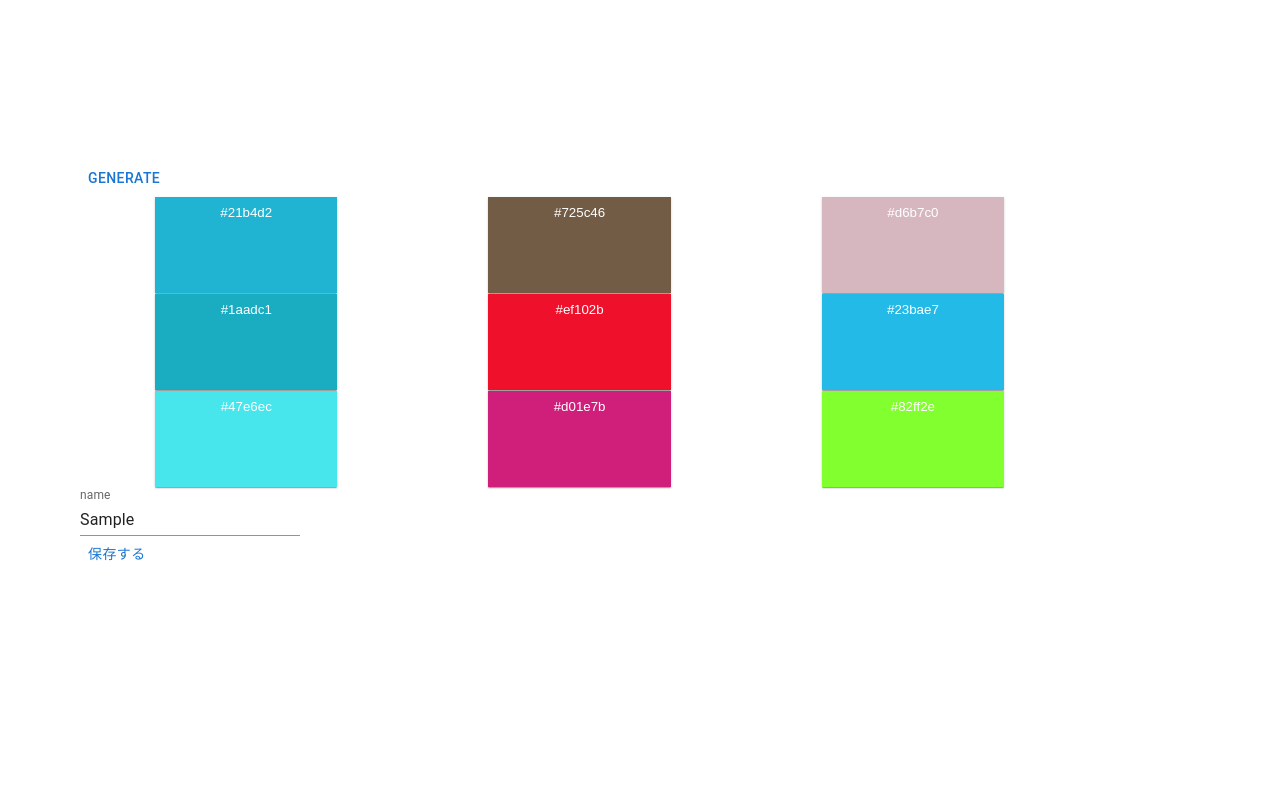
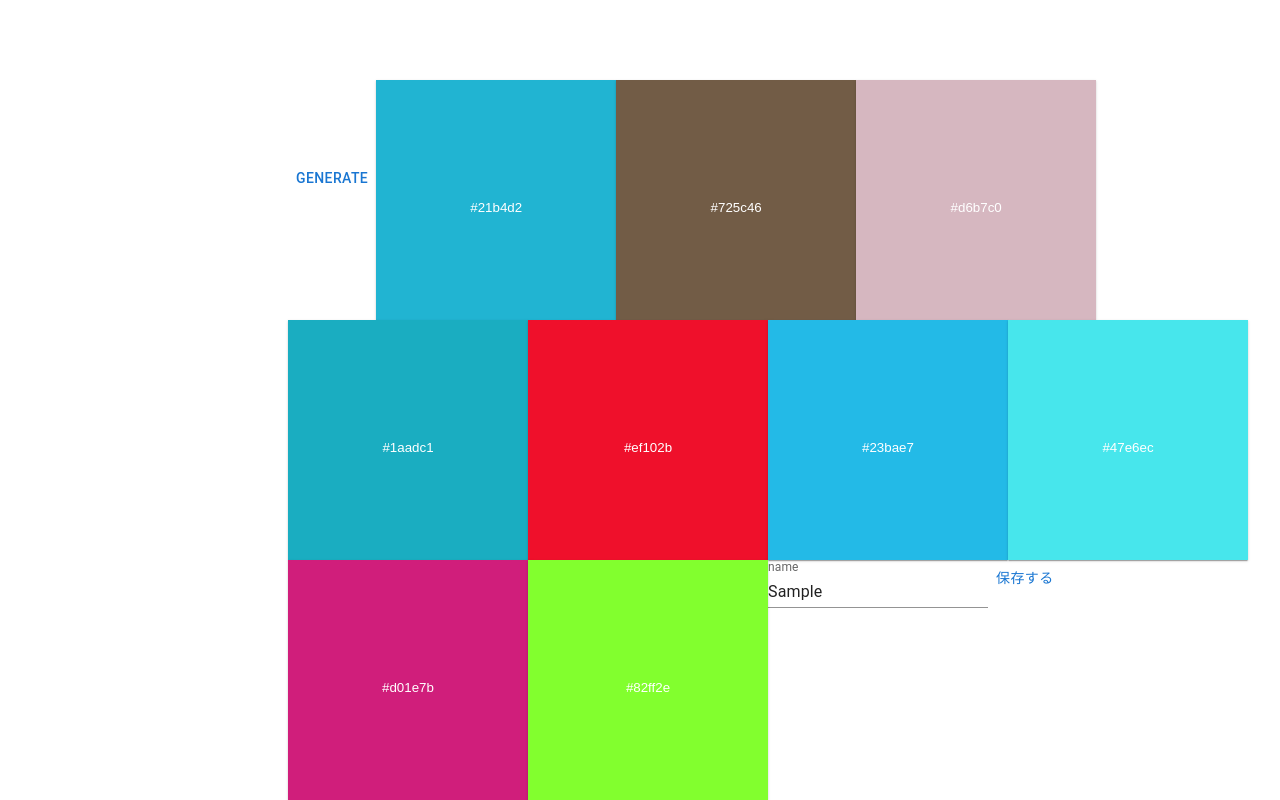
Before and after one commit to Kohsaku/color-palette-app, a React (Create React App) app: page / in a window 1280 px wide. Both pictures are taken after typing "Sample" into the empty fields and a click on the button "GENERATE". Built offline with nearby package versions, Linux system fonts and the light colour scheme.

Commit message:
firestore connected

```diff
--- a/src/components/Home.tsx
+++ b/src/components/Home.tsx
@@ -17,12 +17,12 @@ import { collection, addDoc, Timestamp } from "firebase/firestore";
 const theme = createTheme();
 const useStyles = makeStyles((theme) => ({
   box: {
-    paddingLeft: "10vh",
-    paddingTop: "20vh",
+    paddingTop: "10vh",
   },
   container: {
+    paddingLeft: "36vh",
     backgroundColor: "white",
-    width: "80vw",
+    width: "50vw",
   },
 }));
 
@@ -38,10 +38,10 @@ const Item = ({ sx, children, background }: ITEM) => (
     sx={{
       color: "white",
       backgroundColor: background,
-      padding: (theme: Theme) => theme.spacing(1),
-      height: (theme: Theme) => theme.spacing(10),
+      paddingTop: (theme: Theme) => theme.spacing(15),
+      height: (theme: Theme) => theme.spacing(15),
+      width: (theme: Theme) => theme.spacing(30),
       textAlign: "center",
-      width: "50%",
     }}
   >
     {children}
@@ -66,6 +66,7 @@ const Home: React.FC = () => {
     ],
   });
   const [displayPalette, setDisplayPalette] = useState(false);
+  const [openModal, setOpenModal] = useState(false);
 
   const handleClick = () => {
     const randomColor = palette.colors.map(
@@ -90,32 +91,27 @@ const Home: React.FC = () => {
       name: palette.name,
       colors: palette.colors,
     });
+    await setOpenModal(true);
   };
 
   return (
     <Box className={classes.box}>
-      <Grid
-        container
-        rowSpacing={0.1}
-        columnSpacing={0.1}
-        xs={10}
-        className={classes.container}
-      >
-        <Grid item xs={9} sx={{ paddingTop: "10vh", paddingLeft: "50vw" }}>
+      <Grid container className={classes.container}>
+        <Grid item sx={{ paddingTop: "10vh" }}>
           <Button onClick={handleClick}>generate</Button>
         </Grid>
         {displayPalette &&
           palette.colors.map((hex) => (
-            <Grid key={hex} item xs={4}>
-              <ButtonBase sx={{ width: "100%" }}>
+            <Grid key={hex}>
+              <ButtonBase>
                 <Item background={hex}>{hex}</Item>
               </ButtonBase>
             </Grid>
           ))}
-        <Grid item xs={12}>
+        <Grid item>
           <TextField label="name" variant="standard" onChange={handleChange} />
         </Grid>
-        <Grid item xs={12}>
+        <Grid item>
           <form onSubmit={handleSubmit}>
             <Button type="submit">保存する</Button>
           </form>
--- a/src/firebase.ts
+++ b/src/firebase.ts
@@ -1,9 +1,16 @@
 import { initializeApp } from "firebase/app";
-import { getFirestore } from "firebase/firestore/lite";
+import { getFirestore } from "firebase/firestore";
 import { getAuth, GoogleAuthProvider, signInAnonymously } from "firebase/auth";
 import { getStorage } from "firebase/storage";
 
-const firebaseConfig = {};
+const firebaseConfig = {
+  apiKey: "AIzaSyA4-B4laeUHbkZGWVKXLvKEo71p1S-rtAI",
+  authDomain: "color-palette-app-c87dd.firebaseapp.com",
+  projectId: "color-palette-app-c87dd",
+  storageBucket: "color-palette-app-c87dd.appspot.com",
+  messagingSenderId: "394973645287",
+  appId: "1:394973645287:web:c265c0d05387acb7bc9542",
+};
 
 const firebaseApp = initializeApp(firebaseConfig);
 
```
